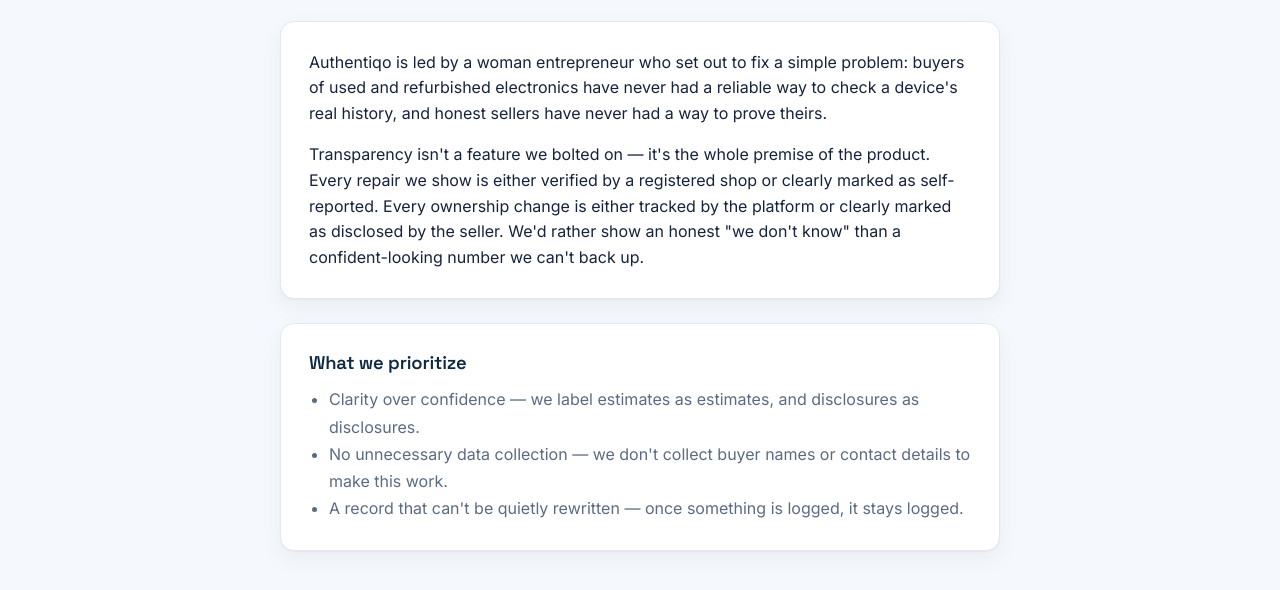
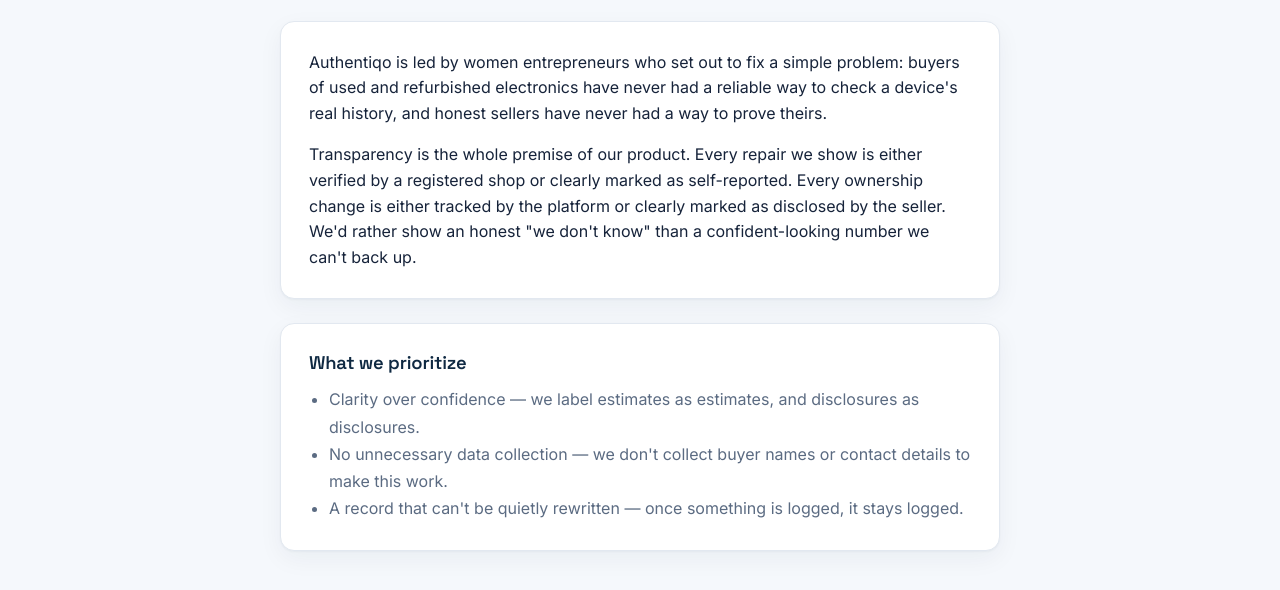
Before and after one commit to marmar-bot-maker/Authentiqo, a website: page public/about.html in a window 1280 px wide. Shown: the part 314-904 px from the top of the page. Drawn offline with Linux system fonts and the light colour scheme.

Commit message:
Update about.html

```diff
--- a/public/about.html
+++ b/public/about.html
@@ -35,13 +35,13 @@
 
   <div class="card card-pad" style="margin-bottom: 24px;">
     <p style="color: var(--text); margin-bottom: 16px;">
-      Authentiqo is led by a woman entrepreneur who set out to fix a simple problem: buyers of
+      Authentiqo is led by women entrepreneurs who set out to fix a simple problem: buyers of
       used and refurbished electronics have never had a reliable way to check a device's real
       history, and honest sellers have never had a way to prove theirs.
     </p>
     <p style="color: var(--text); margin: 0;">
-      Transparency isn't a feature we bolted on — it's the whole premise of the product. Every
-      repair we show is either verified by a registered shop or clearly marked as self-reported.
+      Transparency is the whole premise of our product. Every repair we show is either verified
+      by a registered shop or clearly marked as self-reported.
       Every ownership change is either tracked by the platform or clearly marked as disclosed by
       the seller. We'd rather show an honest "we don't know" than a confident-looking number we
       can't back up.
```
